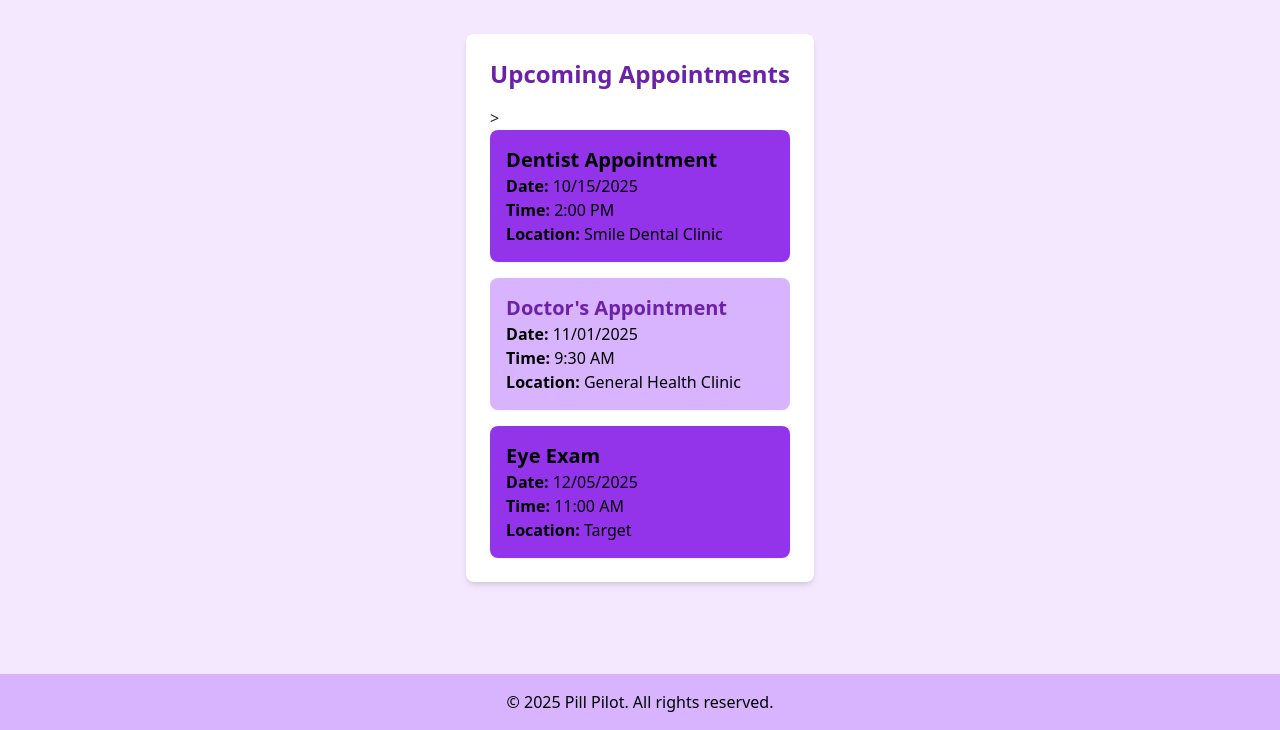
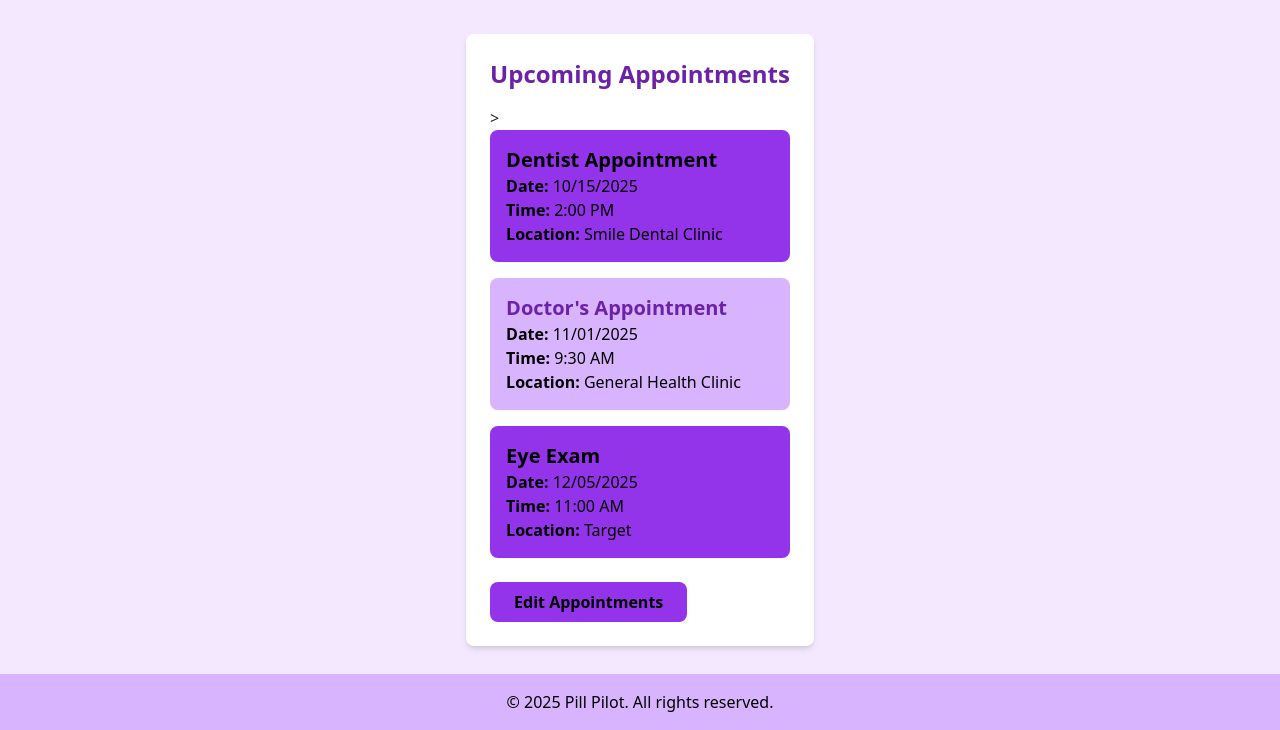
Before and after one commit to ConnorMcIntire/P1A6, a plain HTML site: page appointments.html in a window 1280 px wide. Shown: the part 70-800 px from the top of the page. Drawn offline with nearby package versions, Linux system fonts and the light colour scheme.

Commit message:
Add button to appointments
Added a placeholder update info button

```diff
--- a/appointments.html
+++ b/appointments.html
@@ -53,6 +53,10 @@
           <p class="text-black"><strong>Location:</strong> Target</p>
         </div>
       </div>
+
+      <button class="mt-6 inline-block px-6 py-2 bg-purple-600 text-black font-semibold rounded-lg hover:bg-purple-700 " disabled>
+        Edit Appointments
+      </button>
     </div>
   </main>
 
```
